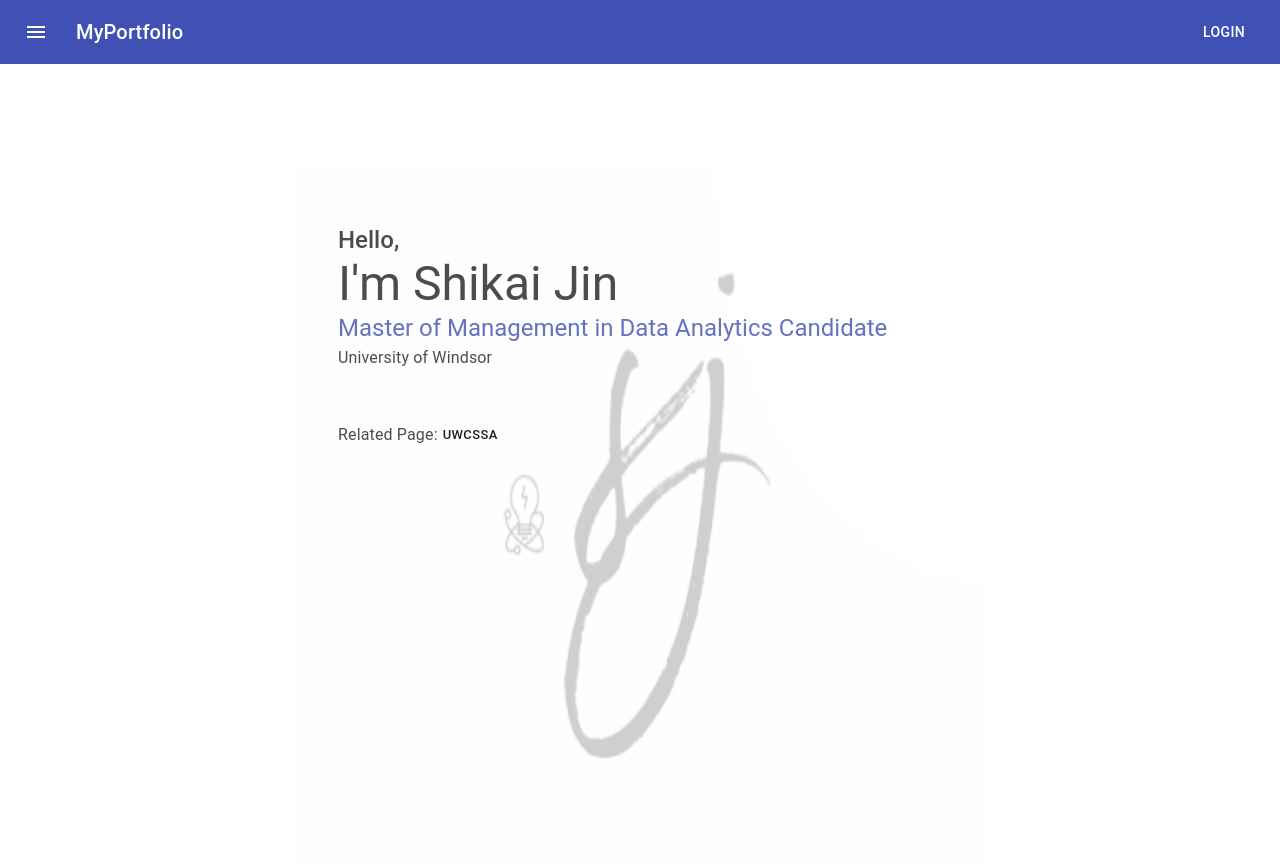
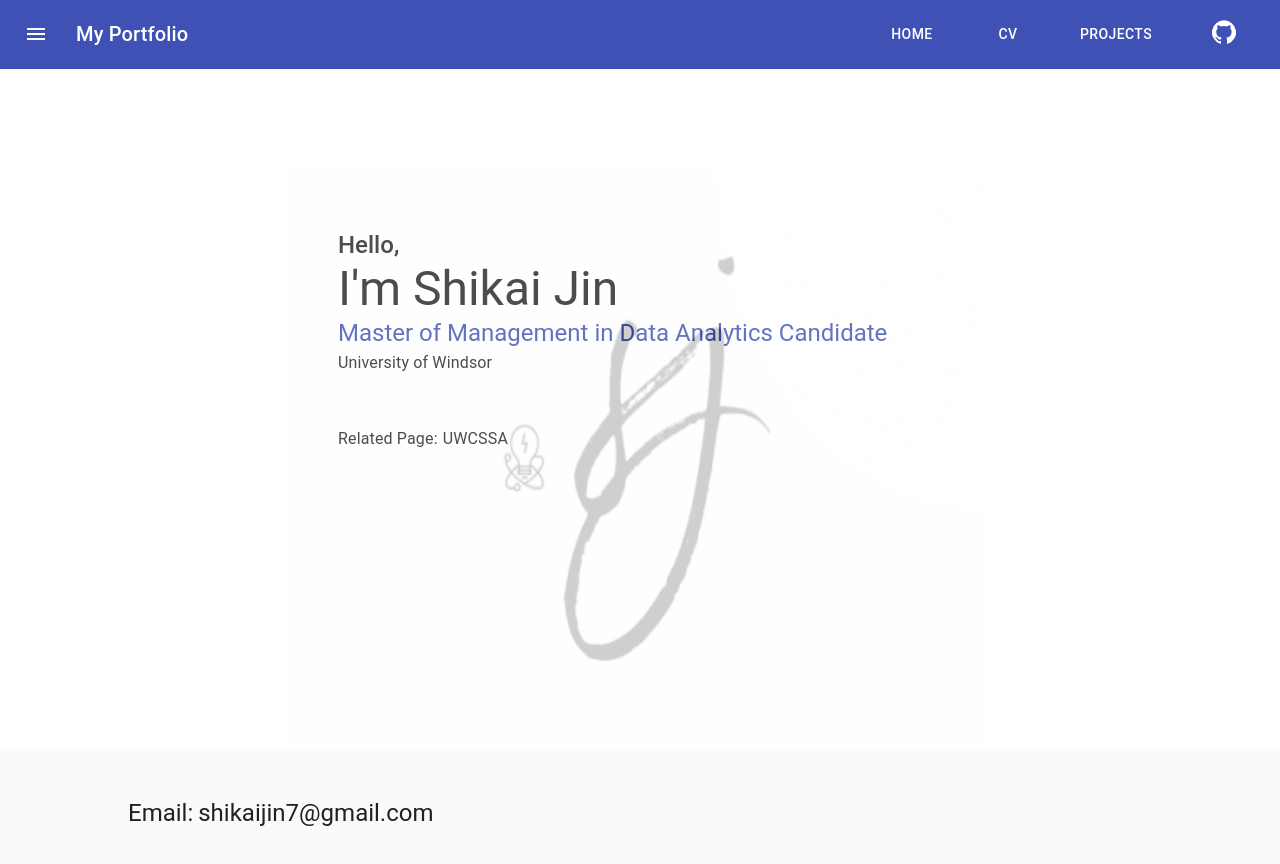
Before and after one commit to shikaijin/shikaijin_com, a React (Create React App) app in the folder frontend/: page / in a window 1280 px wide. Shown: the top 864 px of the page. Built offline with nearby package versions, Linux system fonts and the light colour scheme.

Commit message:
feat: add navbar and contact information
Add navbar to header using flex-warp, and add email link. Change uwcssa button to link.

```diff
--- a/frontend/src/App.js
+++ b/frontend/src/App.js
@@ -5,7 +5,7 @@ import { makeStyles } from "@material-ui/styles";
 import { Box } from "@material-ui/core";
 import CssBaseline from "@material-ui/core/CssBaseline";
 import logo from "../src/static/images/logo.png";
-import { Button } from "@material-ui/core";
+import Link from "@material-ui/core/Link";
 
 const useStyles = makeStyles((theme) => ({
   root: {
@@ -28,9 +28,12 @@ const useStyles = makeStyles((theme) => ({
     marginLeft: "3rem",
     color: "balck",
   },
-  uwButton: {
+  shortcuts: {
     marginBlock: "3rem",
     marginLeft: "3rem",
+  },
+  link: {
+    marginLeft: "5px",
   },
   image: {
     width: 700,
@@ -39,6 +42,18 @@ const useStyles = makeStyles((theme) => ({
     backgroundImage: `url(${logo})`,
     backgroundSize: "100% 100%",
     backgroundPosition: "center",
+  },
+  contact: {
+    display: "flex",
+    flexWrap: "wrap",
+    justifyContent: "flex-start",
+  },
+  email: {
+    fontWeight: 600,
+    marginTop: "1rem",
+    marginBottom: "2rem",
+    marginLeft: "10%",
+    color: "balck",
   },
 }));
 
@@ -49,6 +64,7 @@ function App() {
       <CssBaseline />
       <div>
         <Box className={classes.root} width="100%">
+          {/* Intro unit */}
           <Box className={classes.intro} style={{ height: "10vh" }}>
             <Typography variant="h5" className={classes.title}>
               Hello,
@@ -58,19 +74,39 @@ function App() {
               </Typography>
               <Typography variant="subtitle1">University of Windsor</Typography>
             </Typography>
-            <Typography variant="subtitle1" className={classes.uwButton}>
+            {/* End intro unit */}
+            {/* Shortcuts unit */}
+            <Typography variant="subtitle1" className={classes.shortcuts}>
               Related Page:
-              <Button size="small" href="https://uwcssa.ca/">
+              <Link
+                href="https://uwcssa.ca/"
+                color="inherit"
+                className={classes.link}
+              >
                 UWCSSA
-              </Button>
+              </Link>
             </Typography>
+            {/* End shortcuts unit */}
           </Box>
           <Box
             className={classes.image}
-            style={{ height: "90vh", margin: 0, padding: 0 }}
+            style={{ height: "75vh", margin: 0, padding: 0 }}
           />
         </Box>
-        <Box></Box>
+        <Box className={classes.contact} width="100%">
+          <Box className={classes.email}>
+            <Typography variant="h5">
+              Email:
+              <Link
+                href="mailto:shikaijin7@gmail.com"
+                color="inherit"
+                className={classes.link}
+              >
+                shikaijin7@gmail.com
+              </Link>
+            </Typography>
+          </Box>
+        </Box>
       </div>
     </React.Fragment>
   );
--- a/frontend/src/container/Header.js
+++ b/frontend/src/container/Header.js
@@ -6,6 +6,8 @@ import Typography from "@material-ui/core/Typography";
 import Button from "@material-ui/core/Button";
 import IconButton from "@material-ui/core/IconButton";
 import MenuIcon from "@material-ui/icons/Menu";
+import GitHubIcon from "@material-ui/icons/GitHub";
+import Box from "@material-ui/core/Box";
 
 const useStyles = makeStyles((theme) => ({
   root: {
@@ -13,6 +15,9 @@ const useStyles = makeStyles((theme) => ({
   },
   menuButton: {
     marginRight: theme.spacing(2),
+  },
+  githubButton: {
+    marginLeft: "1rem",
   },
   title: {
     flexGrow: 1,
@@ -35,9 +40,35 @@ export default function ButtonAppBar() {
             <MenuIcon />
           </IconButton>
           <Typography variant="h6" className={classes.title}>
-            MyPortfolio
+            My Portfolio
           </Typography>
-          <Button color="inherit">Login</Button>
+          <Box
+            display="flex"
+            flexWrap="wrap"
+            alignContent="flex-start"
+            sx={{ maxWidth: 400 }}
+          >
+            <Box p={2}>
+              <Button color="inherit">Home</Button>
+            </Box>
+            <Box p={2}>
+              <Button color="inherit">CV</Button>
+            </Box>
+            <Box p={2}>
+              <Button color="inherit">Projects</Button>
+            </Box>
+            <Box p={1}>
+              <IconButton
+                edge="start"
+                color="inherit"
+                className={classes.githubButton}
+                aria-label="github"
+                href="https://github.com/shikaijin"
+              >
+                <GitHubIcon />
+              </IconButton>
+            </Box>
+          </Box>
         </Toolbar>
       </AppBar>
     </div>
```
